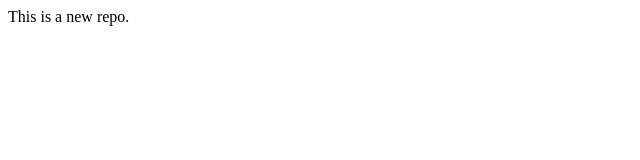
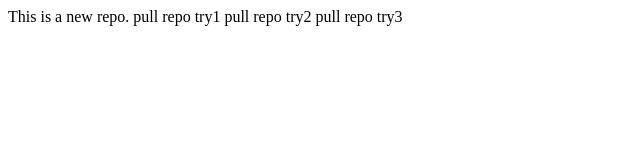
Before and after one commit to piyush-singh-rawat/localrepo, a plain HTML site: page index.html in a window 1280 px wide. Shown: the whole page, without its empty margins (0-640 px from the left). Drawn offline with Linux system fonts and the light colour scheme.

Commit message:
add new feature

```diff
--- a/index.html
+++ b/index.html
@@ -1,3 +1,7 @@
 <p>
     This is a new repo.
+    pull repo try1
+    pull repo try2
+    pull repo try3
+
 </p>
```
